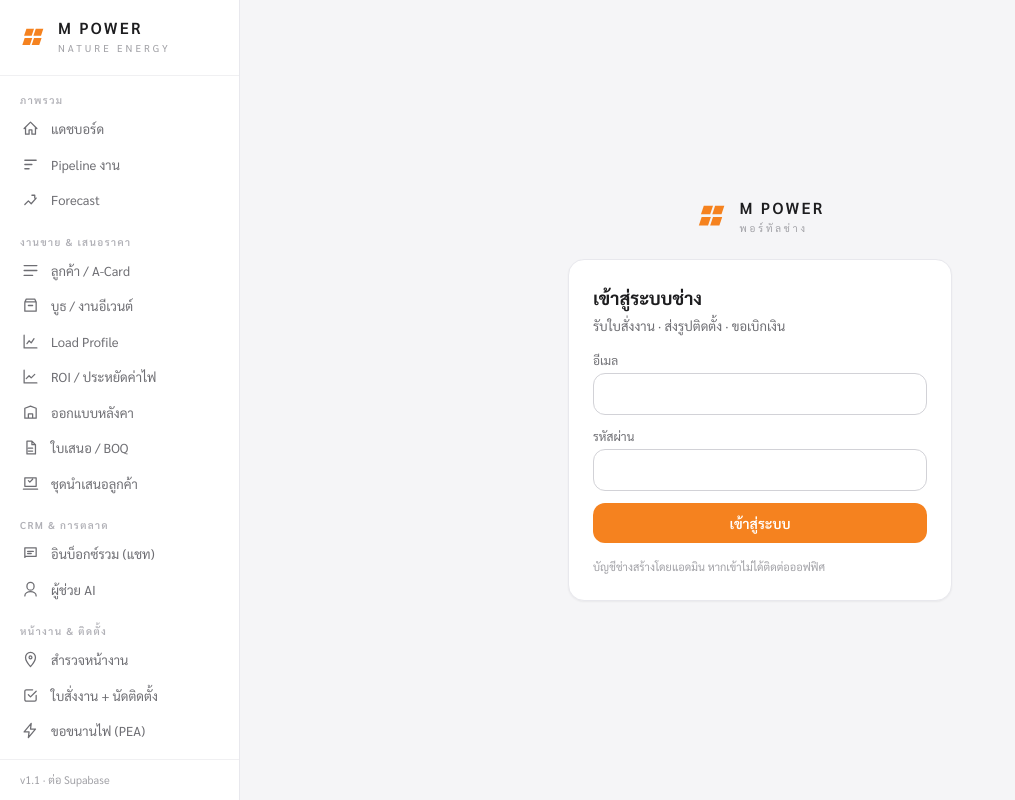
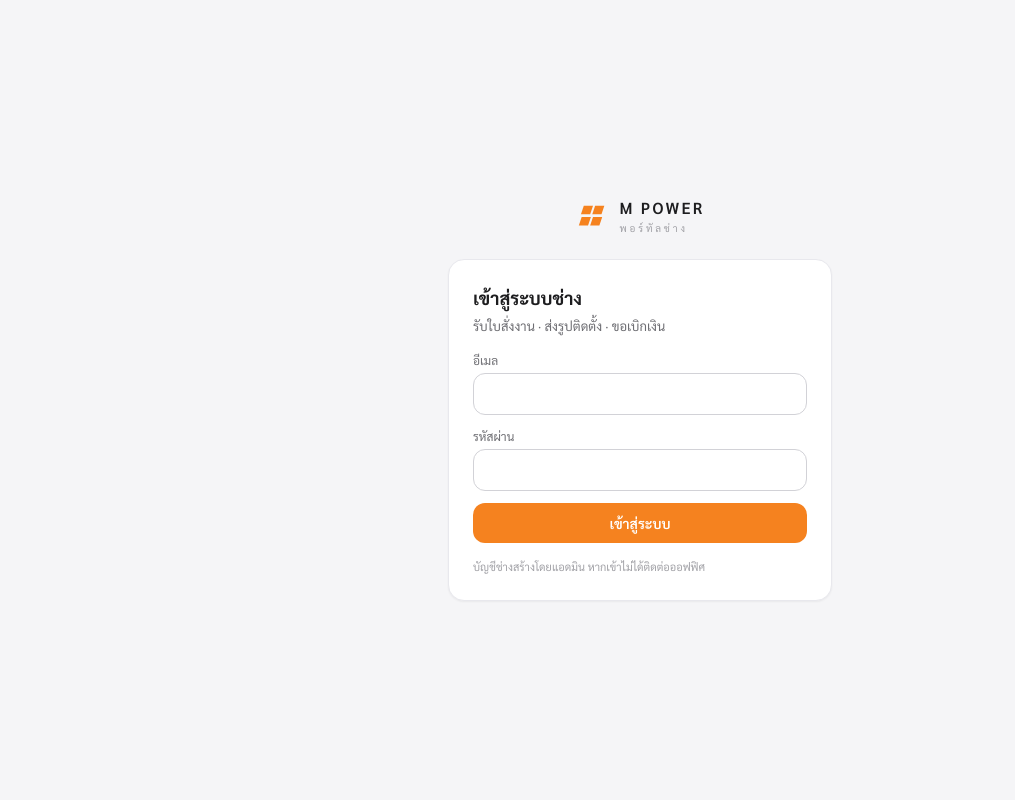
Before and after one commit to MORIZO168/mpower-app, a Next.js app in the folder mpower-app-source-v3/: page /portal/login in a window 1280 px wide. Shown: the whole page, without its empty margins (0-1015 px from the left). Built offline with nearby package versions, Linux system fonts and the light colour scheme; no server answers.

Commit message:
Update layout.js

```diff
--- a/mpower-app-source-v3/app/layout.js
+++ b/mpower-app-source-v3/app/layout.js
@@ -1,5 +1,5 @@
 import "./globals.css";
-import Sidebar from "@/components/Sidebar";
+import AppFrame from "@/components/AppFrame";
 
 export const metadata = {
   title: "M Power — ระบบบริหารงานติดตั้งโซลาร์",
@@ -10,12 +10,7 @@
   return (
     <html lang="th">
       <body>
-        <div className="flex min-h-screen">
-          <Sidebar />
-          <main className="flex-1 md:ml-60 min-w-0 pt-14 md:pt-0">
-            {children}
-          </main>
-        </div>
+        <AppFrame>{children}</AppFrame>
       </body>
     </html>
   );
```
